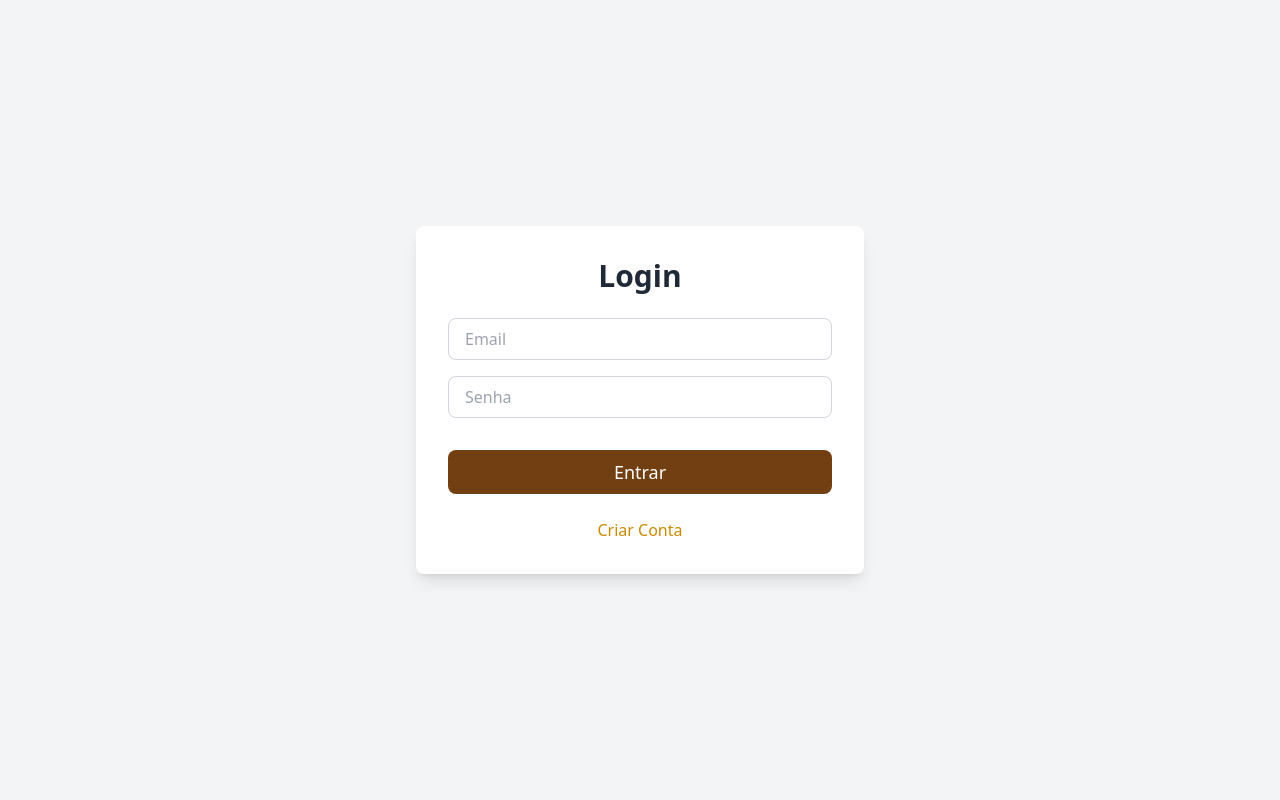
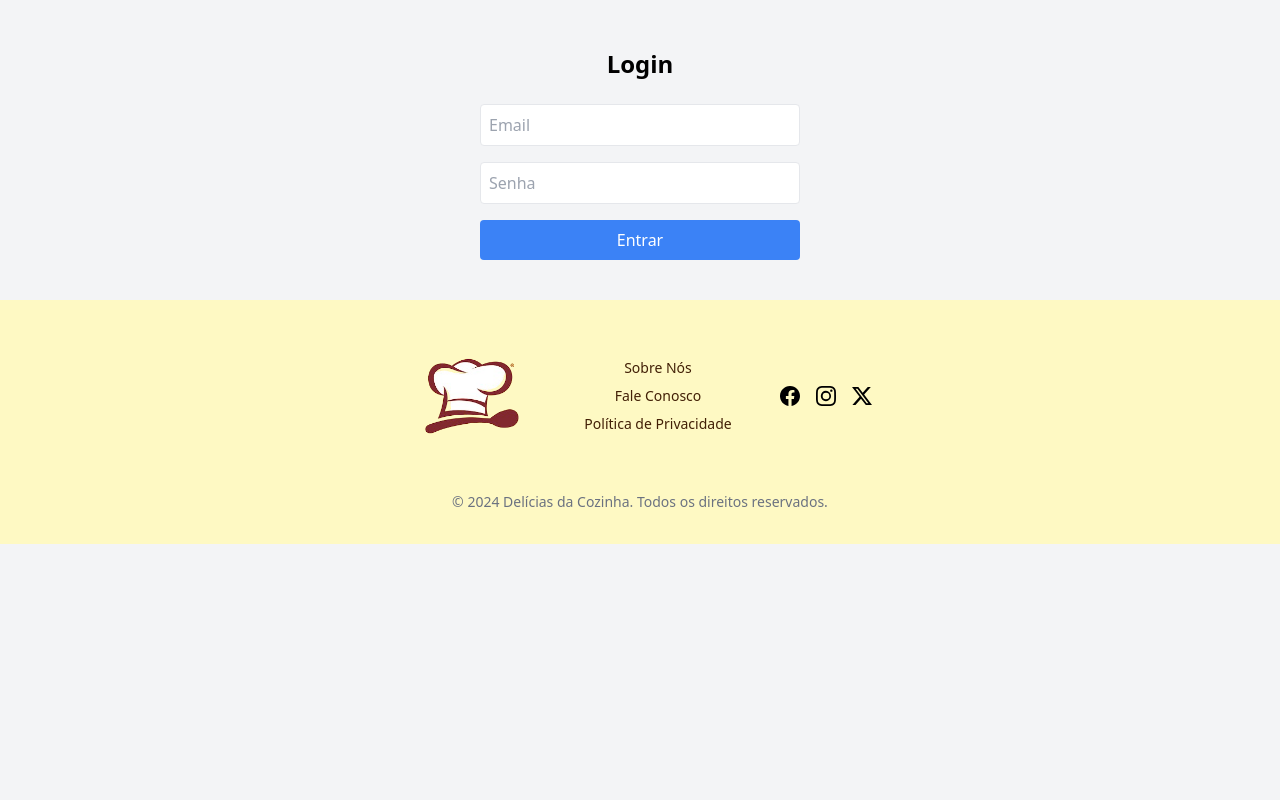
Before and after one commit to Victor14791012/PTAC-VictoreFelipe, a Next.js app: page /login in a window 1280 px wide. Shown: the top 800 px of the page. Built offline with nearby package versions, Linux system fonts and the light colour scheme; sample sign-in values are in the browser's storage.

Commit message:
Atualizar o page.tsx

```diff
--- a/src/app/login/page.tsx
+++ b/src/app/login/page.tsx
@@ -1,71 +1,58 @@
 "use client";
 import { useState } from "react";
 import { useRouter } from "next/navigation";
-import Input from "../componentes/Input";
-import Link from "next/link";
 
-export default function Login() {
+const Login = () => {
   const [email, setEmail] = useState("");
   const [password, setPassword] = useState("");
-  const [error, setError] = useState("");
   const router = useRouter();
 
-  async function verificarLogin(e: React.FormEvent) {
+  const handleSubmit = async (e: React.FormEvent) => {
     e.preventDefault();
-    try {
-      const response = await fetch("http://localhost:8000/auth/login", {
+
+    const response = await fetch("API_URL/login", {
       method: "POST",
-        headers: { "Content-Type": "application/json" },
+      headers: {
+        "Content-Type": "application/json",
+      },
       body: JSON.stringify({ email, password }),
     });
-
     const data = await response.json();
 
-      if (data.error) {
-        setError(data.mensagem);
+    if (!data.erro) {
+      localStorage.setItem("token", data.token); // Salva o token no localStorage
+      router.push("/"); // Redireciona para a página principal
     } else {
-        localStorage.setItem("token", data.token);
-        localStorage.setItem("username", data.nome);
-        router.push("/");
+      alert(data.mensagem); // Exibe erro se houver
     }
-    } catch (error) {
-      setError("Erro ao tentar fazer login. Tente novamente.");
-    }
-  }
+  };
 
   return (
-    <div className="w-full h-screen flex justify-center items-center">
-      <div className="w-full max-w-md p-8 bg-white rounded-lg shadow-lg space-y-6">
-        <h2 className="text-3xl font-extrabold text-center text-gray-800 mb-6">Login</h2>
-        <form onSubmit={verificarLogin} className="space-y-4">
-          <Input
+    <div className="w-full max-w-xs mx-auto mt-12">
+      <h2 className="text-2xl font-bold text-center">Login</h2>
+      <form onSubmit={handleSubmit} className="space-y-4 mt-6">
+        <input
           type="email"
+          placeholder="Email"
           value={email}
           onChange={(e) => setEmail(e.target.value)}
-            placeholder="Email"
-            className="w-full px-4 py-2 border border-gray-300 rounded-lg focus:outline-none focus:ring focus:ring-yellow-400"
+          className="w-full p-2 border rounded"
+          required
         />
-          <Input
+        <input
           type="password"
+          placeholder="Senha"
           value={password}
           onChange={(e) => setPassword(e.target.value)}
-            placeholder="Senha"
-            className="w-full px-4 py-2 border border-gray-300 rounded-lg focus:outline-none focus:ring focus:ring-yellow-400"
+          className="w-full p-2 border rounded"
+          required
         />
-          <p className="text-red-500 text-sm">{error}</p>
-          <button
-            type="submit"
-            className="w-full py-2 bg-yellow-900 text-white text-lg font-medium rounded-lg hover:bg-yellow-600 transition duration-300"
-          >
+        <button type="submit" className="w-full bg-blue-500 text-white p-2 rounded">
           Entrar
         </button>
       </form>
-        <div className="text-center">
-          <Link href="/cadastrar">
-            <p className="text-yellow-600 hover:underline">Criar Conta</p>
-          </Link>
-        </div>
-      </div>
     </div>
   );
-}
+};
+
+export default Login;
```
Lines whose indentation alone changed are shown as unchanged.
